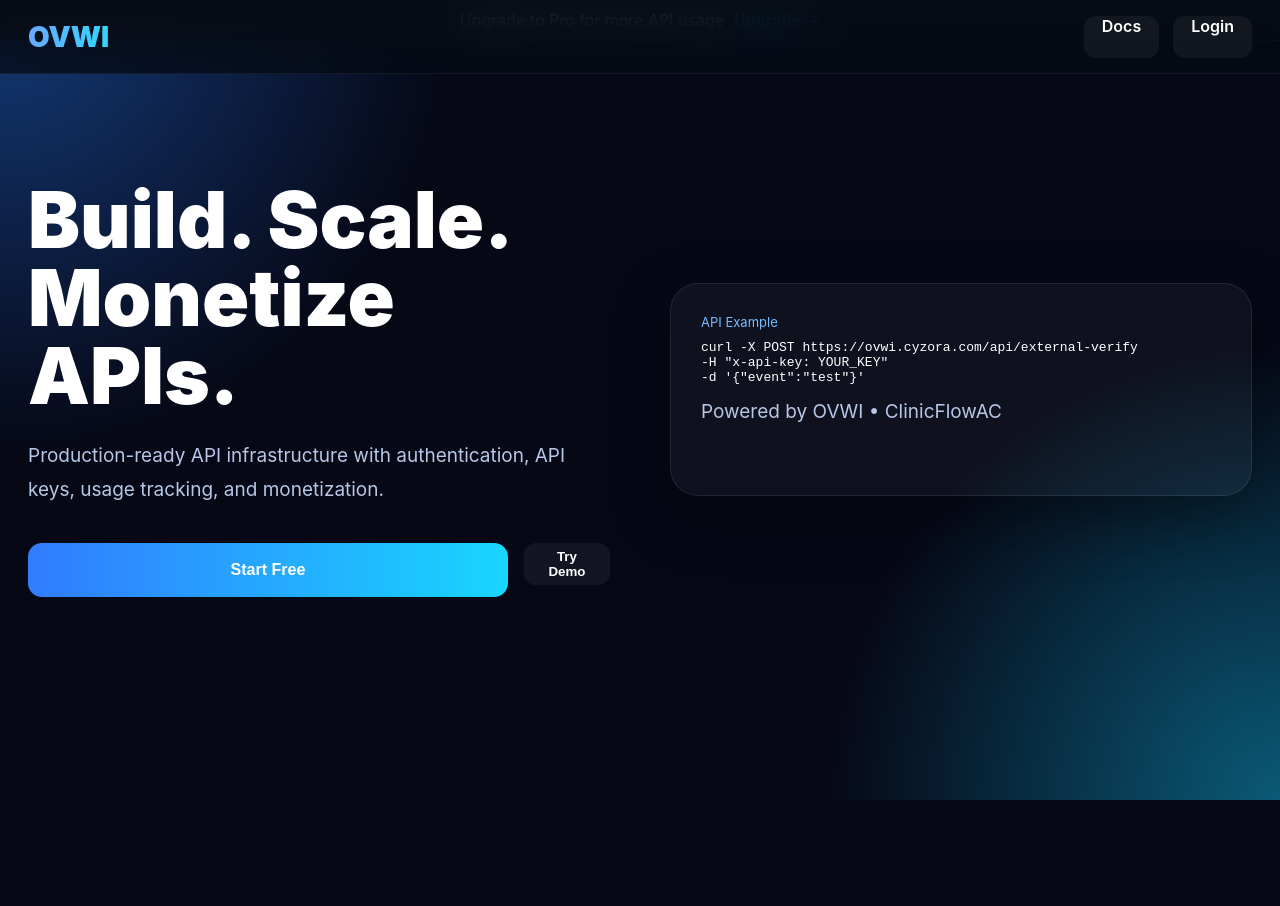
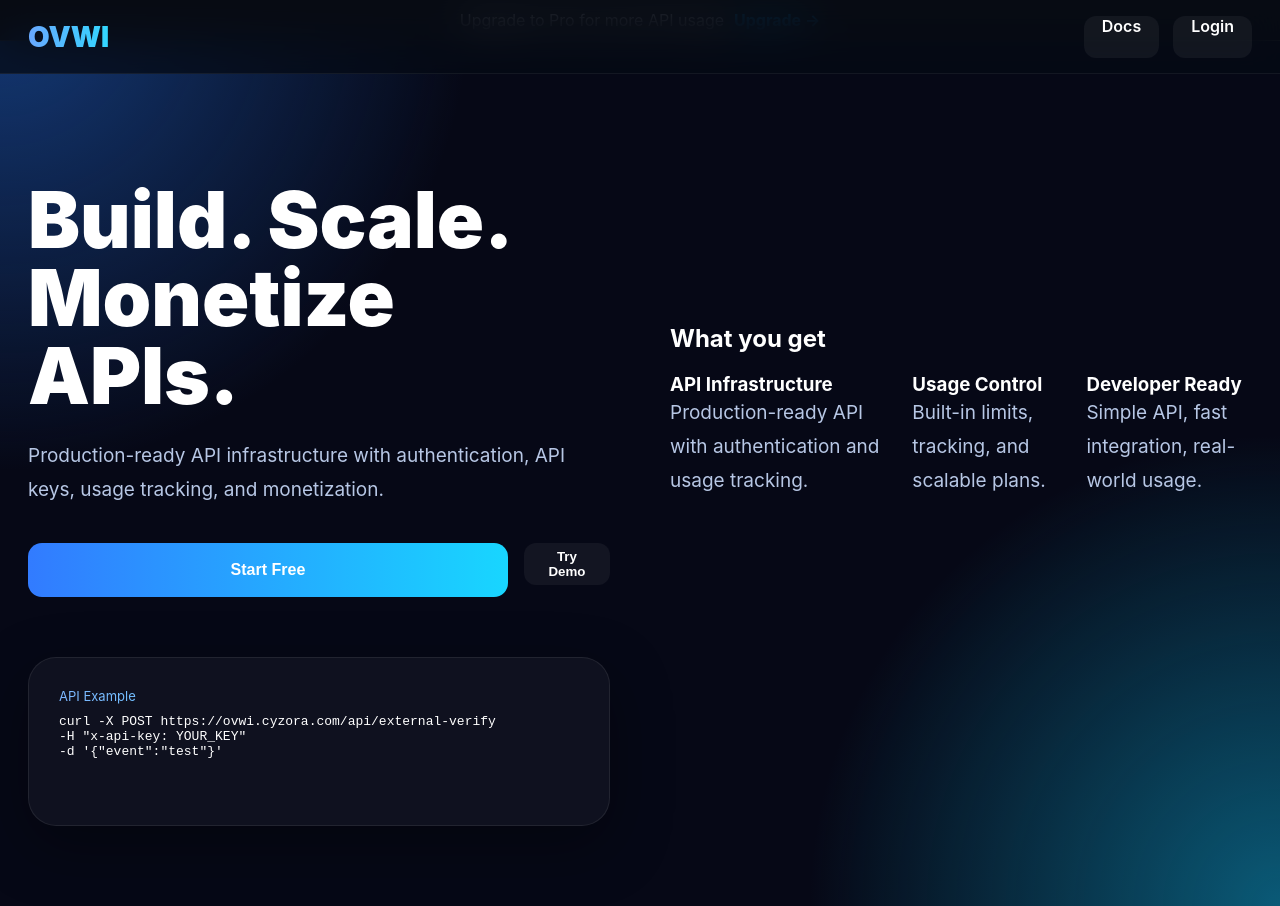
Before and after one commit to aydncy/ovwi-ui, a Next.js app: page / in a window 1280 px wide. Before the commit the page ends 800 px from the top, so only its background shows below. Built offline with nearby package versions, Linux system fonts and the light colour scheme.

Commit message:
ui: landing filled + professional structure

```diff
--- a/app/page.tsx
+++ b/app/page.tsx
@@ -41,6 +41,27 @@ export default function Home() {
         )}
       </div>
 
+<section style={{marginTop:'80px'}}>
+  <h2>What you get</h2>
+
+  <div style={{display:'flex',gap:'20px',marginTop:'20px'}}>
+    <div>
+      <h3>API Infrastructure</h3>
+      <p>Production-ready API with authentication and usage tracking.</p>
+    </div>
+
+    <div>
+      <h3>Usage Control</h3>
+      <p>Built-in limits, tracking, and scalable plans.</p>
+    </div>
+
+    <div>
+      <h3>Developer Ready</h3>
+      <p>Simple API, fast integration, real-world usage.</p>
+    </div>
+  </div>
+</section>
+
       <div className="hero-card">
         <span className="label">API Example</span>
 
@@ -51,7 +72,7 @@ export default function Home() {
         </pre>
 
         <p style={{ marginTop: 10 }}>
-          Powered by OVWI • ClinicFlowAC
+
         </p>
 
       </div>
@@ -59,3 +80,9 @@ export default function Home() {
     </div>
   );
 }
+
+<section style="margin-top:80px;text-align:center">
+  <p style="color:#888">
+    Trusted by developers building real applications
+  </p>
+</section>
```
Also changed, not shown: add-cta.js (added, +10 -0 lines), add-features.js (added, +33 -0 lines), add-proof.js (added, +13 -0 lines).
